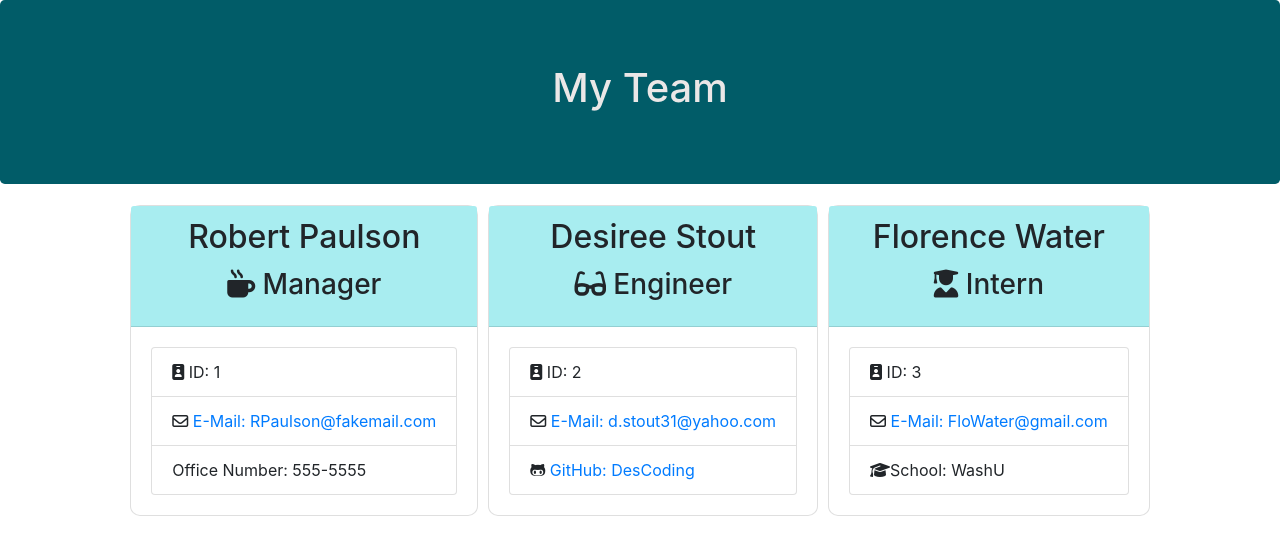
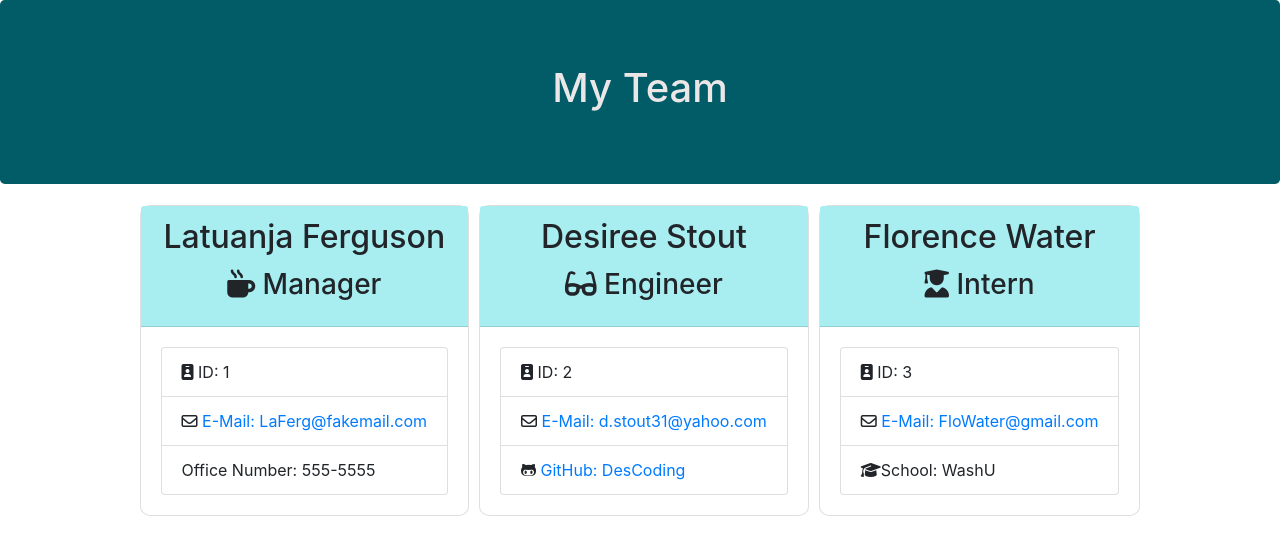
Before and after one commit to DesCoding/TeamGen, a website: page output/team.html in a window 1280 px wide. Drawn offline with nearby package versions, Linux system fonts and the light colour scheme.

Commit message:
formatting read me and updated output html manager card

```diff
--- a/output/team.html
+++ b/output/team.html
@@ -30,7 +30,7 @@
         <div class="team-area col-12 d-flex justify-content-center">
           <div class="card employee-card">
             <div class="card-header">
-              <h2 class="card-title text-center">Robert Paulson</h2>
+              <h2 class="card-title text-center">Latuanja Ferguson</h2>
               <h3 class="card-title text-center">
                 <i class="fas fa-mug-hot"></i> Manager
               </h3>
@@ -42,8 +42,8 @@
                 </li>
                 <li class="list-group-item">
                   <i class="far fa-envelope"></i>
-                  <a href="mailto:RPaulson@fakemail.com"
-                    >E-Mail: RPaulson@fakemail.com</a
+                  <a href="mailto:LaFerg@fakemail.com"
+                    >E-Mail: LaFerg@fakemail.com</a
                   >
                 </li>
                 <li class="list-group-item">Office Number: 555-5555</li>
```
Also changed, not shown: README.md.
